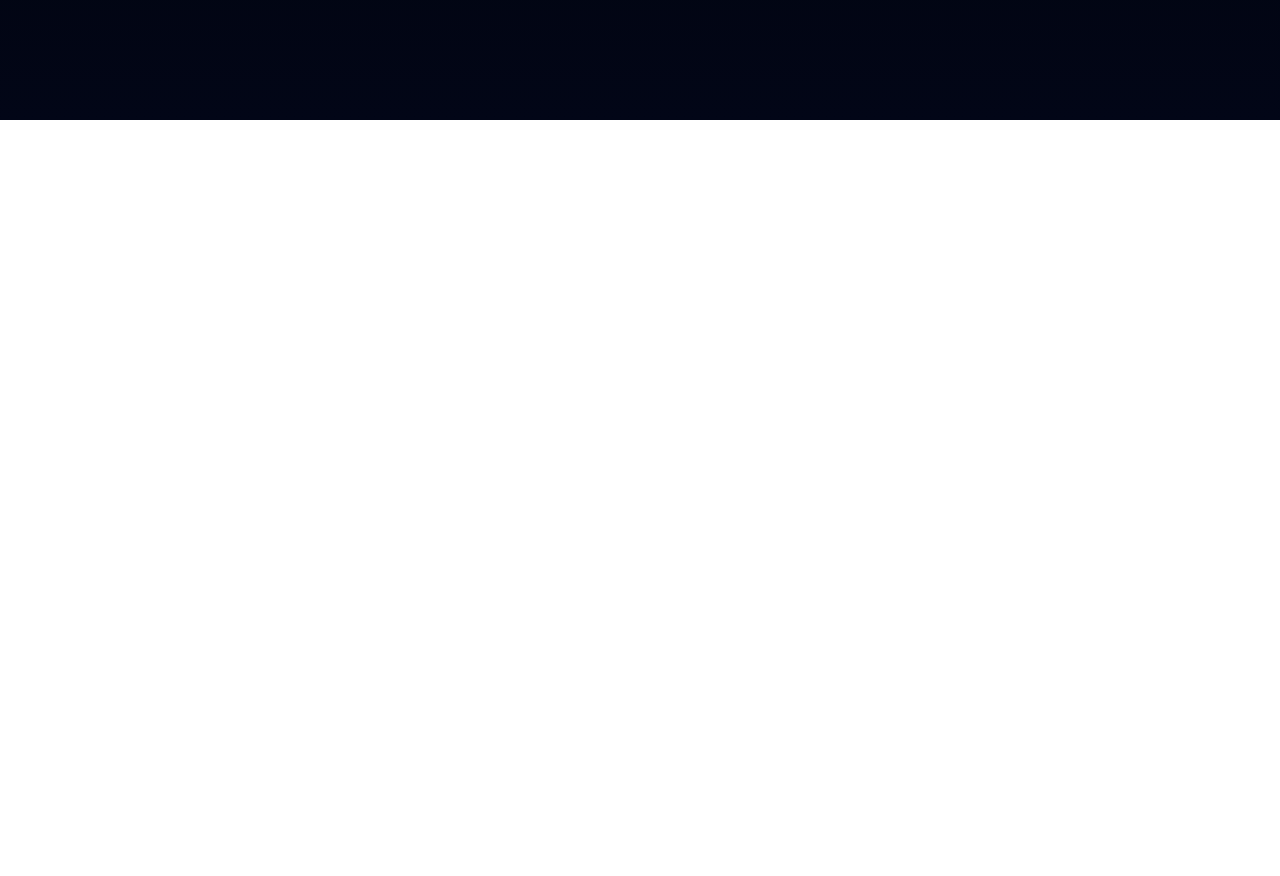
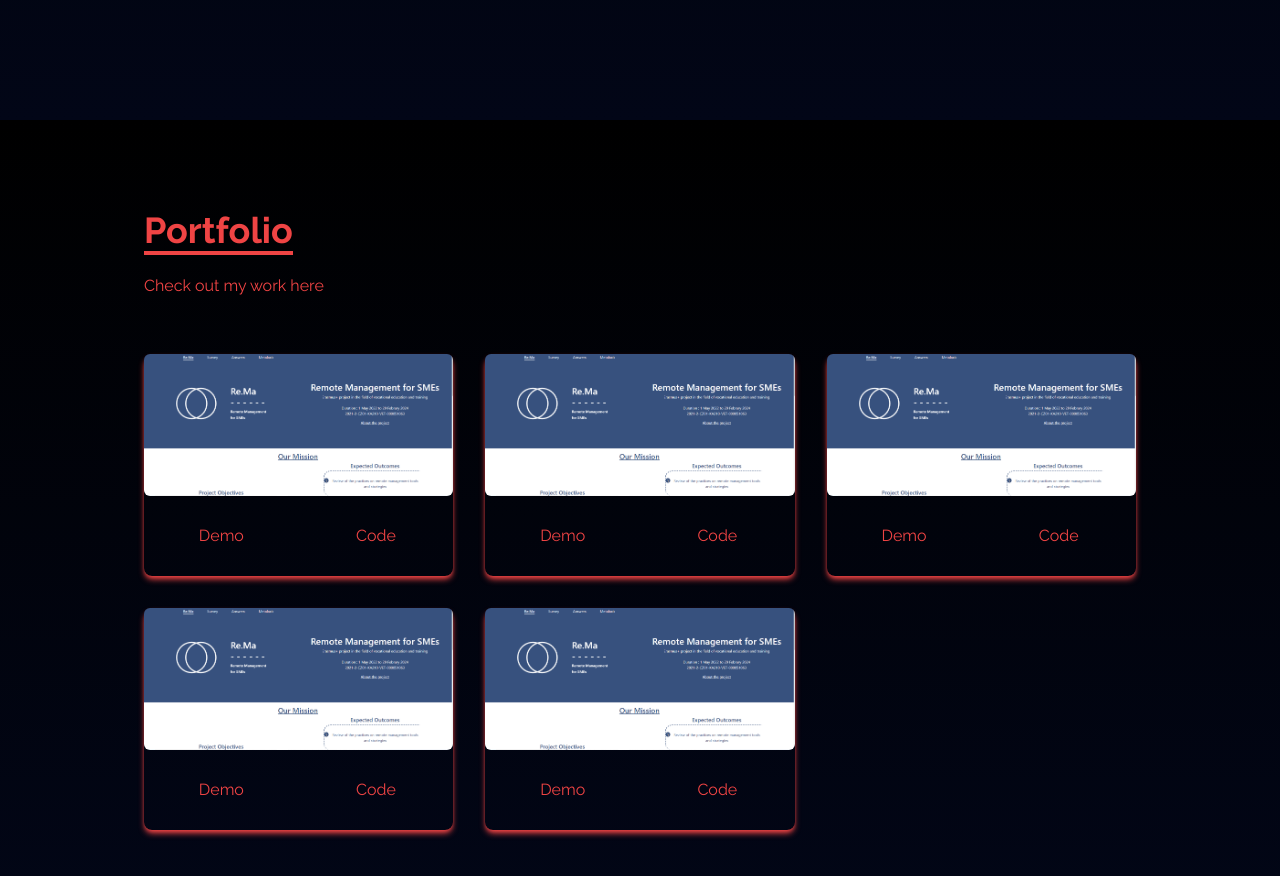
Before and after one commit to sakis-anast/portfolio, a React (Create React App) app: page / in a window 1280 px wide. Shown: the part 1480-2356 px from the top of the page. Before the commit the page ends 1600 px from the top, so only its background shows below. Built offline with nearby package versions, Linux system fonts and the light colour scheme.

Commit message:
portofolio

```diff
--- a/src/App.js
+++ b/src/App.js
@@ -1,6 +1,7 @@
 import About from "./components/About";
 import Home from "./components/Home";
 import NavBar from "./components/NavBar";
+import Portfolio from "./components/Portfolio";
 import SocialLinks from "./components/SocialLinks";
 
 
@@ -10,6 +11,7 @@
    <NavBar/>
    <Home/>
 <About/>
+<Portfolio/>
   <SocialLinks/>
    </>
   );
--- /dev/null
+++ b/src/components/Portfolio.jsx
@@ -0,0 +1,61 @@
+import React from 'react'
+import rema from '../assets/rema.PNG'
+// import chatty from '../assets/rema.PNG'
+// import openai from '../assets/rema.PNG'
+// import calc from '../assets/rema.PNG'
+
+const Portfolio = () => {
+    const projects=[
+        {
+            id: 0,
+           src: rema
+        },
+        {
+            id: 1,
+           src: rema
+        },
+        {
+            id: 2,
+           src: rema
+        },
+        {
+            id: 3,
+           src: rema
+        },
+        {
+            id: 4,
+           src: rema
+        },
+
+
+    ]
+  return (
+    <div name="portfolio" className="bg-gradient-to-b from-black to-slate-950
+     text-red-500 md:h-screen">
+        <div className='max-w-screen-lg p-4 mx-auto flex flex-col
+         justify-center w-full h-full'>
+            <div className='pb-8'>
+                <p className='text-4xl font-bold inline border-b-4 border-red-500'>Portfolio</p>
+                <p className='py-6'>Check out my work here</p>
+
+            </div>
+            <div  className='grid sm:grid-cols-2 md:grid-cols-3 gap-8 px-12 sm:px-0'>
+
+            {projects.map((project)=>(
+                <div key={project.id}className='shadow-md shadow-red-500 rounded-lg'>
+                    <img src={project.src} alt='' className='rounded-md duration-200 hover:scale-105'></img>
+                    <div className='flex items-center justify-center'>
+                        <button className='w-1/2 px-6 py-3 m-4 hover:scale-105'>Demo</button>
+                        <button className='w-1/2 px-6 py-3 m-4 hover:scale-105'>Code</button>
+
+                    </div>
+                </div>
+            ))}
+                        </div>
+
+        </div>
+    </div>
+  )
+}
+
+export default Portfolio
```
Also changed, not shown: src/assets/rema.PNG (added).
